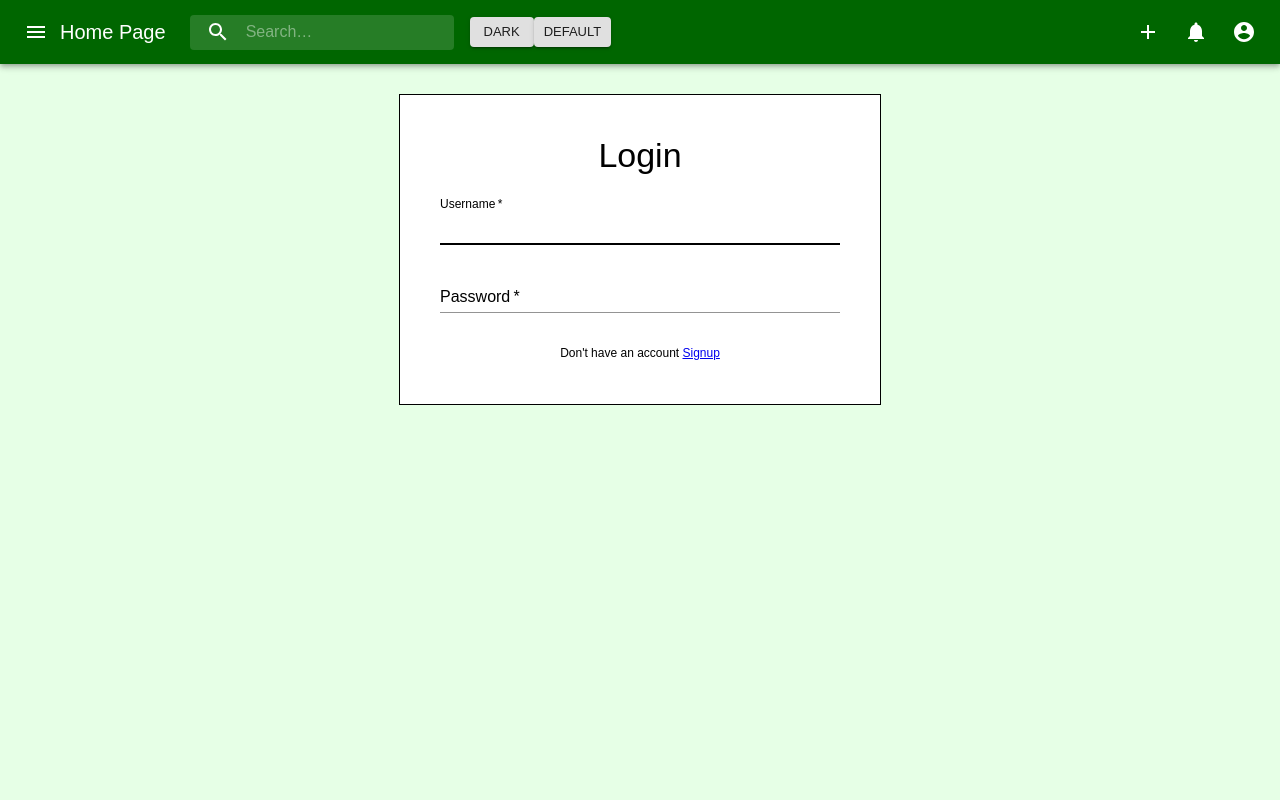
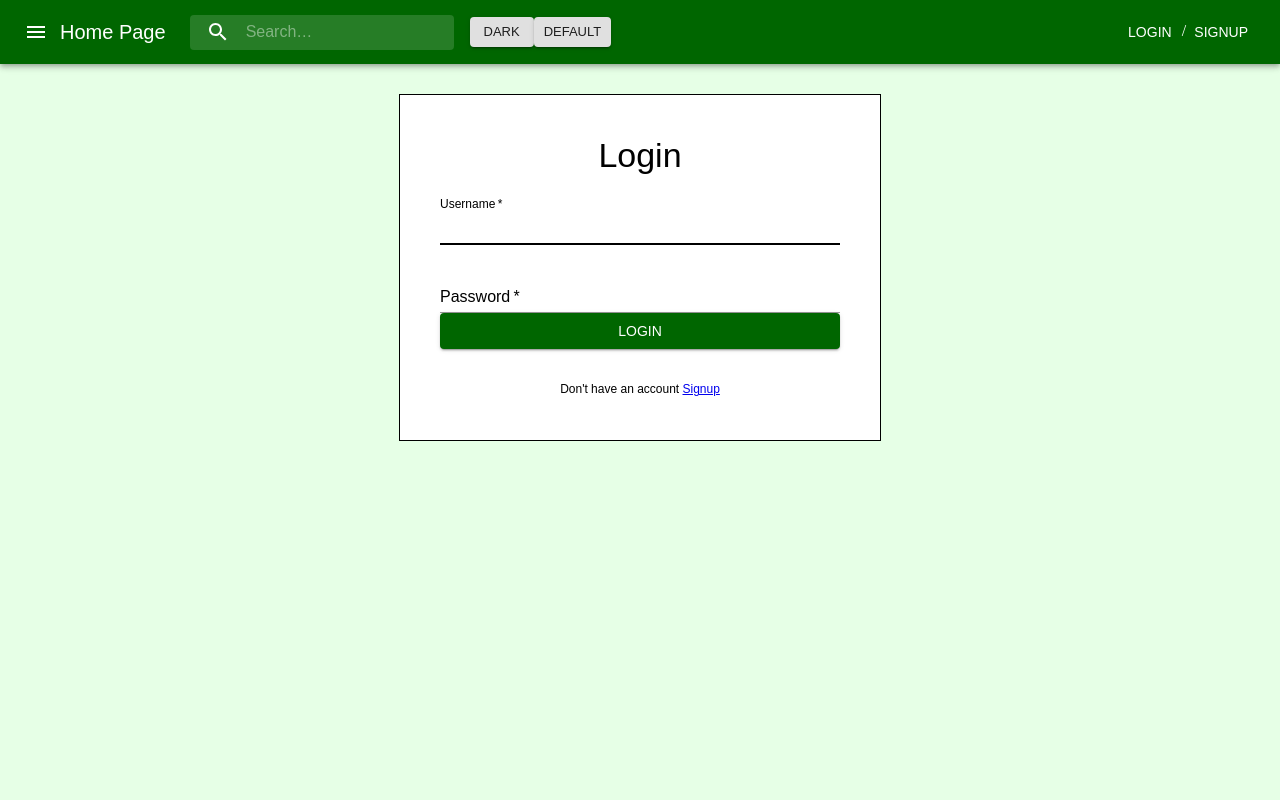
Before and after one commit to Koblinskis/Dionysus-frontend, a React (Create React App) app: page /login in a window 1280 px wide. Shown: the top 800 px of the page. Built offline with nearby package versions, Linux system fonts and the light colour scheme.

Commit message:
added cookies to auth when someone signs in

```diff
--- a/package.json
+++ b/package.json
@@ -10,6 +10,7 @@
     "@testing-library/user-event": "^7.1.2",
     "normalize.css": "^8.0.1",
     "react": "^16.12.0",
+    "react-cookie": "^4.0.3",
     "react-dom": "^16.12.0",
     "react-router-dom": "^5.1.2",
     "react-scripts": "3.4.0",
--- a/src/App.js
+++ b/src/App.js
@@ -1,6 +1,7 @@
 import React from "react";
 import { ThemeProvider, createMuiTheme } from '@material-ui/core/styles';
 import { Box } from '@material-ui/core'
+import { CookiesProvider } from 'react-cookie'
 import AppRouter from './router/AppRouter'
 import "./App.css";
 import 'normalize.css'
@@ -121,12 +122,15 @@ function App() {
   }
 
   return(
+    <CookiesProvider>
       <ThemeProvider theme={themeType} >
         <Box bgcolor='info.main'>
         {console.log(themeType)}
           <AppRouter changeTheme={chooseTheme}/>
         </Box>
       </ThemeProvider>
+    </CookiesProvider>
+
   );
 }
 
--- a/src/components/Header.js
+++ b/src/components/Header.js
@@ -12,6 +12,7 @@ import AddIcon from '@material-ui/icons/Add';
 import SettingsIcon from '@material-ui/icons/Settings';
 import InfoIcon from '@material-ui/icons/Info';
 import HomeIcon from '@material-ui/icons/Home';
+import { useCookies } from 'react-cookie'
 
 const useStyles = makeStyles(theme => ({
   grow: {
@@ -113,11 +114,19 @@ export default function Header(props) {
   const classes = useStyles();
   const [anchorEl, setAnchorEl] = React.useState(null);
   const [mobileMoreAnchorEl, setMobileMoreAnchorEl] = React.useState(null);
-  const [login, setLogin] = React.useState(false)
+  const [login, setLogin] = React.useState(true)
+  const [cookie, setCookie, removeCookie] = useCookies(['token'])
   const isMenuOpen = Boolean(anchorEl);
   const isMobileMenuOpen = Boolean(mobileMoreAnchorEl);
   const menuId = 'primary-search-account-menu';
   const mobileMenuId = 'primary-search-account-menu-mobile';
+
+  React.useEffect(() => {
+    console.log(cookie.token)
+    if(cookie.token !== undefined){
+      setLogin(false)
+    }
+  }, [cookie])
 
   const handleProfileMenuOpen = event => {
     setAnchorEl(event.currentTarget);
@@ -147,6 +156,12 @@ export default function Header(props) {
     setState({ ...state, [side]: open });
   };
 
+  const logout = () => {
+    removeCookie('token')
+    setLogin(true)
+    handleMenuClose()
+  }
+
   const sideList = side => (
     <Box
       className={classes.list}
@@ -174,7 +189,7 @@ export default function Header(props) {
             <ListItemText primary={'About'} />
             <InfoIcon />
           </ListItem>
-          <ListItem button className={classes.logOut}>
+          <ListItem button onClick={logout} className={classes.logOut}>
             <ListItemText primary={'Logout'} />
             <ExitToAppIcon />
           </ListItem>
@@ -195,7 +210,7 @@ export default function Header(props) {
     >
       <MenuItem onClick={handleMenuClose} component={NavLink} to={'profile'} className={classes.menuList}>Profile</MenuItem>
       <MenuItem onClick={handleMenuClose} component={NavLink} to={'settings'} className={classes.menuList}>Settings</MenuItem>
-      <MenuItem onClick={handleMenuClose} className={classes.logOut}>Logout</MenuItem>
+      <MenuItem onClick={logout} className={classes.logOut}>Logout</MenuItem>
     </Menu>
   );
 
@@ -250,6 +265,7 @@ export default function Header(props) {
           aria-label="account of current user"
           aria-controls="primary-search-account-menu"
           aria-haspopup="true"
+          onClick={logout}
         >
           <ExitToAppIcon />
         </IconButton>
@@ -298,6 +314,7 @@ export default function Header(props) {
             <Button variant="contained" size='small' onClick={props.changeTheme}>
               default
             </Button>
+
           </Box>
           <Box className={classes.grow} />
           <Box className={classes.sectionDesktop}>
--- a/src/components/Login.js
+++ b/src/components/Login.js
@@ -1,6 +1,6 @@
 import React from 'react'
 import { NavLink } from 'react-router-dom';
-import { Typography, Box, TextField } from '@material-ui/core';
+import { Typography, Box, TextField, Button } from '@material-ui/core';
 import { makeStyles } from '@material-ui/core/styles';
 
 const useStyles = makeStyles(theme => ({
@@ -66,6 +66,7 @@ export default function Login() {
             className={classes.inputFields}
           />
       </Box>
+      <Button variant="contained" color="primary">Login</Button>
       <Box className={classes.bottomText}>
         <Typography variant="caption" color='secondary'>Don't have an account <NavLink to="/registration" color='secondary'>Signup</NavLink></Typography>
       </Box>
--- a/src/components/Registration.js
+++ b/src/components/Registration.js
@@ -1,8 +1,10 @@
 import React, { useEffect } from 'react'
-import { NavLink } from 'react-router-dom';
+import { NavLink, Redirect, withRouter } from 'react-router-dom';
 import { Typography, Box, TextField, Button } from '@material-ui/core';
 import { makeStyles } from '@material-ui/core/styles';
+import { useCookies } from 'react-cookie'
 import validator from 'validator'
+import Home from './Home'
 
 const useStyles = makeStyles(theme => ({
   signUp: {
@@ -51,6 +53,7 @@ export default function Registration() {
   const [confirmPassword, setConfirmPassword] = React.useState(undefined)
   const [password, setPassword] = React.useState(undefined)
   const [submit, setSubmit] = React.useState(true)
+  const [cookie, setCookie] = useCookies()
 
   React.useEffect(() => {
     checkInputs()
@@ -126,6 +129,8 @@ export default function Registration() {
         },
         body: JSON.stringify(data)
       })
+      const resObj = await res.json()
+      return resObj.token
     } catch (e) {
       console.error('Error:', e)
     }
@@ -133,11 +138,13 @@ export default function Registration() {
 
   const createUser = async () => {
     const data = { userName, email, password }
-    await postUser(data)
+    const userToken = await postUser(data)
+    setCookie('token', userToken)
   }
 
   return (
     <Box className={classes.center}>
+      {cookie.token && <Redirect to={'/additempage'}></Redirect>}
       <Box bgcolor='success.main' border={1} className={classes.signUp}>
         <Typography variant="h4" component="h2" color='secondary' className={classes.signUpTitle}>
           Registration
```
Also changed, not shown: 1 other file (tests, documents, lock files or other folders). Lines whose indentation alone changed are shown as unchanged.
